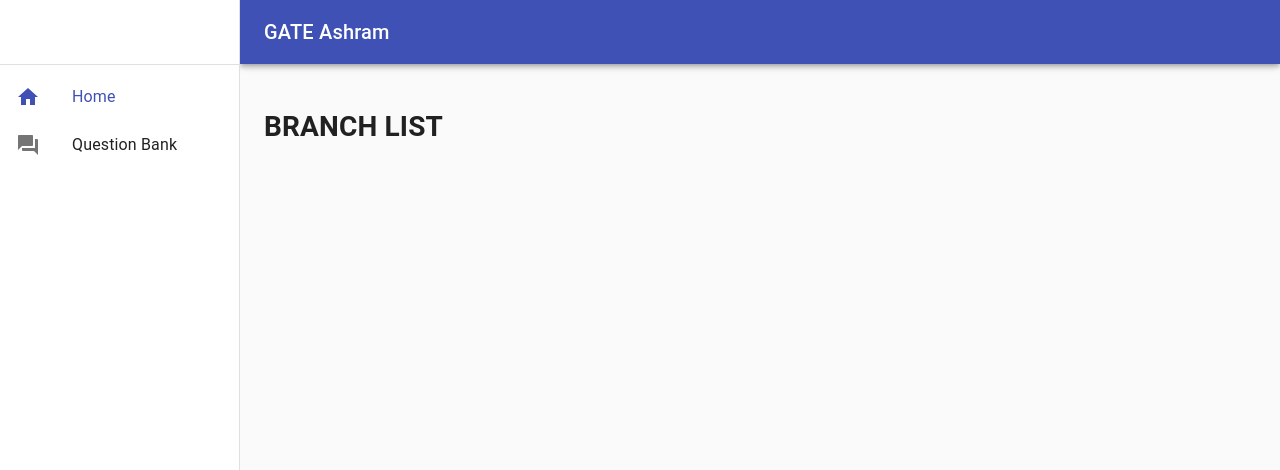
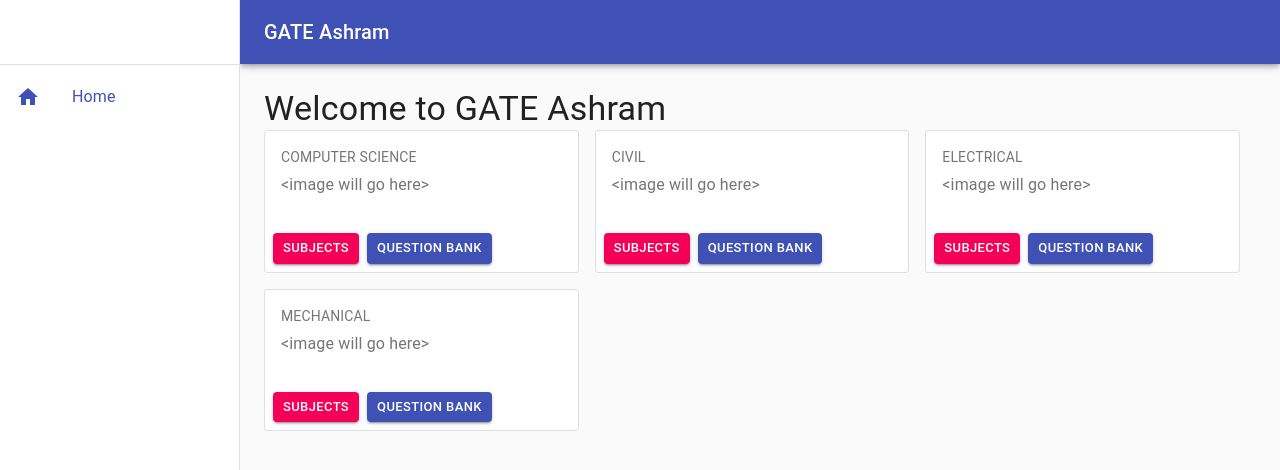
Before and after one commit to abhiseksinha23/GATE-Ashram, a React (Create React App) app: page / in a window 1280 px wide. Shown: the top 470 px of the page. Built offline with nearby package versions, Linux system fonts and the light colour scheme.

Commit message:
added BranchList and BranchCards

```diff
--- a/src/App.js
+++ b/src/App.js
@@ -2,6 +2,7 @@ import { Route, Switch, Redirect } from 'react-router-dom';
 import { navigationRoutes } from './utils/navigationRoutes';
 import Container from '@material-ui/core/Container';
 import MainNavigation from './components/MainNavigation';
+import HomeScreen from './screens/HomeScreen';
 
 const App = () => {
   return (
@@ -9,10 +10,7 @@ const App = () => {
       <MainNavigation>
         <Switch>
           <Route exact path={`${navigationRoutes.HOME}`}>
-            <h1>BRANCH LIST</h1>
-          </Route>
-          <Route exact path={`${navigationRoutes.QUESTION_BANK}`}>
-            <h1>QUESTION BANK</h1>
+            <HomeScreen />
           </Route>
           <Redirect to={`${navigationRoutes.HOME}`} />
         </Switch>
--- /dev/null
+++ b/src/components/BranchCard/index.js
@@ -0,0 +1,59 @@
+import React from 'react';
+import { makeStyles } from '@material-ui/core/styles';
+import Card from '@material-ui/core/Card';
+import CardActions from '@material-ui/core/CardActions';
+import CardContent from '@material-ui/core/CardContent';
+import Button from '@material-ui/core/Button';
+import Typography from '@material-ui/core/Typography';
+
+const useStyles = makeStyles({
+    root: {
+        minWidth: 275,
+    },
+    bullet: {
+        display: 'inline-block',
+        margin: '0 2px',
+        transform: 'scale(0.8)',
+    },
+    title: {
+        fontSize: 14,
+    },
+    pos: {
+        marginBottom: 12,
+    },
+});
+
+export default function BranchCard({ branch }) {
+    const classes = useStyles();
+
+    return (
+        <Card className={classes.root} variant="outlined">
+            <CardContent>
+                <Typography className={classes.title} color="textSecondary" gutterBottom>
+                    {branch.name}
+                </Typography>
+
+                <Typography className={classes.pos} color="textSecondary">
+                    {`<image will go here>`}
+                </Typography>
+
+            </CardContent>
+            <CardActions>
+                <Button
+                    size="small"
+                    color="secondary"
+                    variant="contained"
+                >
+                    Subjects
+                </Button>
+                <Button
+                    size="small"
+                    color="primary"
+                    variant="contained"
+                >
+                    Question Bank
+                </Button>
+            </CardActions>
+        </Card >
+    );
+}
--- /dev/null
+++ b/src/components/BranchList/index.js
@@ -0,0 +1,41 @@
+import Grid from '@material-ui/core/Grid';
+import BranchCard from '../BranchCard';
+
+const branchList = [
+    {
+        name: 'COMPUTER SCIENCE',
+        code: 'CSE',
+    },
+    {
+        name: 'CIVIL',
+        code: 'CE',
+    },
+    {
+        name: 'ELECTRICAL',
+        code: 'EEE',
+    },
+    {
+        name: 'MECHANICAL',
+        code: 'ME',
+    }
+]
+
+export default function BranchList() {
+
+    const renderCards = () => {
+        return branchList.map(branch => (
+            <Grid item xs={12} sm={6} lg={4}>
+                <BranchCard
+                    key={branch.code}
+                    branch={branch}
+                />
+            </Grid>
+        ));
+    }
+
+    return (
+        <Grid container spacing={2} xs={12}>
+            {renderCards()}
+        </Grid>
+    );
+}
--- a/src/components/MainNavigation/index.js
+++ b/src/components/MainNavigation/index.js
@@ -13,7 +13,6 @@ import ListItemIcon from '@material-ui/core/ListItemIcon';
 import ListItemText from '@material-ui/core/ListItemText';
 import HomeIcon from '@material-ui/icons/Home';
 import MenuIcon from '@material-ui/icons/Menu';
-import QuestionAnswerIcon from '@material-ui/icons/QuestionAnswer';
 import Toolbar from '@material-ui/core/Toolbar';
 import Typography from '@material-ui/core/Typography';
 import { makeStyles, useTheme } from '@material-ui/core/styles';
@@ -64,11 +63,6 @@ const menuList = [
         icon: <HomeIcon />,
         to: `${navigationRoutes.HOME}`,
     },
-    {
-        label: 'Question Bank',
-        icon: <QuestionAnswerIcon />,
-        to: `${navigationRoutes.QUESTION_BANK}`,
-    }
 ];
 
 function MainNavigation(props) {
--- /dev/null
+++ b/src/screens/HomeScreen/index.js
@@ -0,0 +1,14 @@
+import Typography from '@material-ui/core/Typography';
+import Container from '@material-ui/core/Container';
+import BranchList from '../../components/BranchList';
+
+export default function HomeScreen() {
+    return (
+        <Container maxWidth="xl" disableGutters>
+            <Typography variant="h4">
+                Welcome to GATE Ashram
+            </Typography>
+            <BranchList />
+        </Container>
+    );
+}
--- a/src/utils/navigationRoutes.js
+++ b/src/utils/navigationRoutes.js
@@ -1,4 +1,3 @@
 export const navigationRoutes = {
     HOME: '/',
-    QUESTION_BANK: '/question_bank',
 };
```
